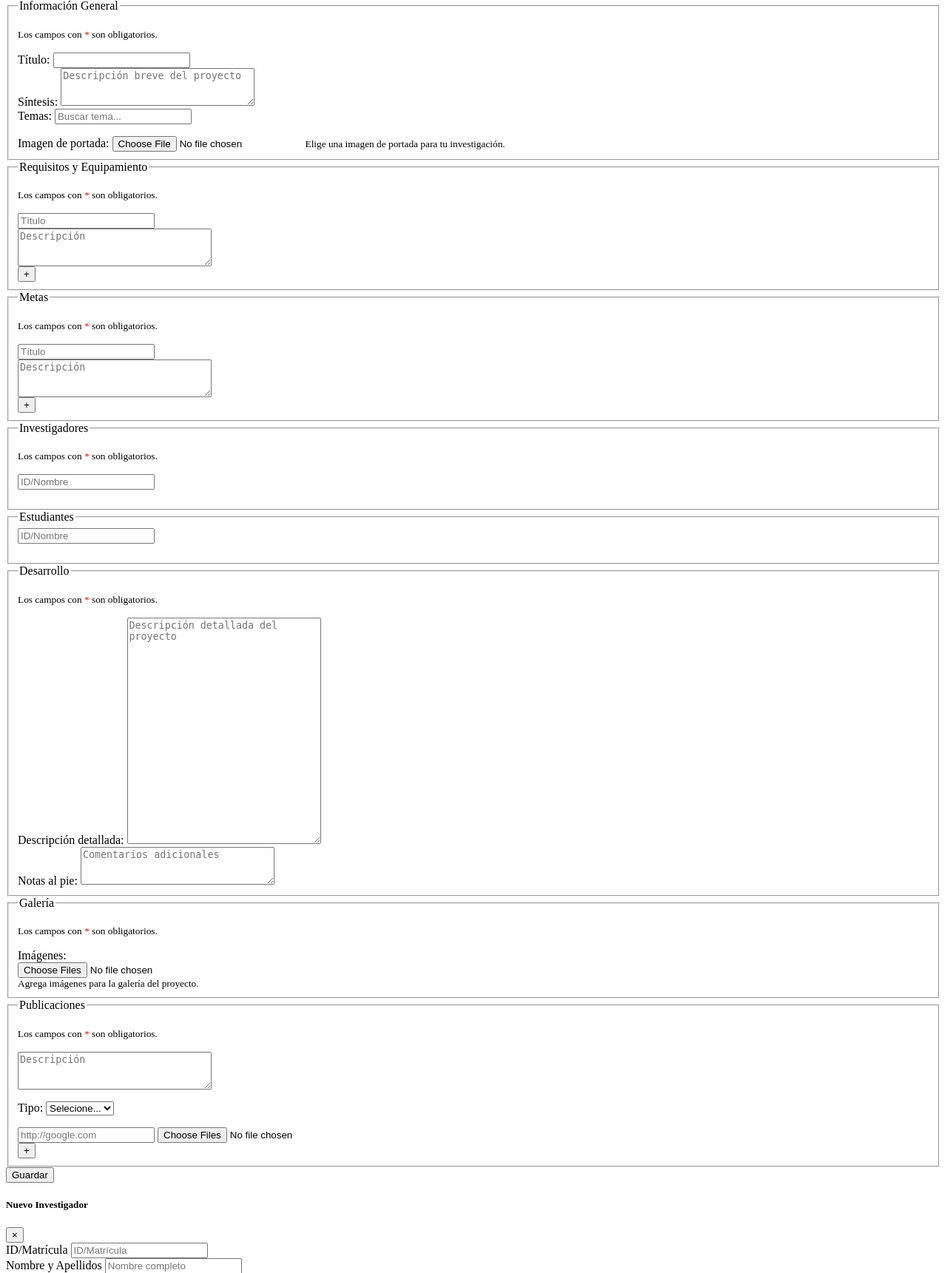
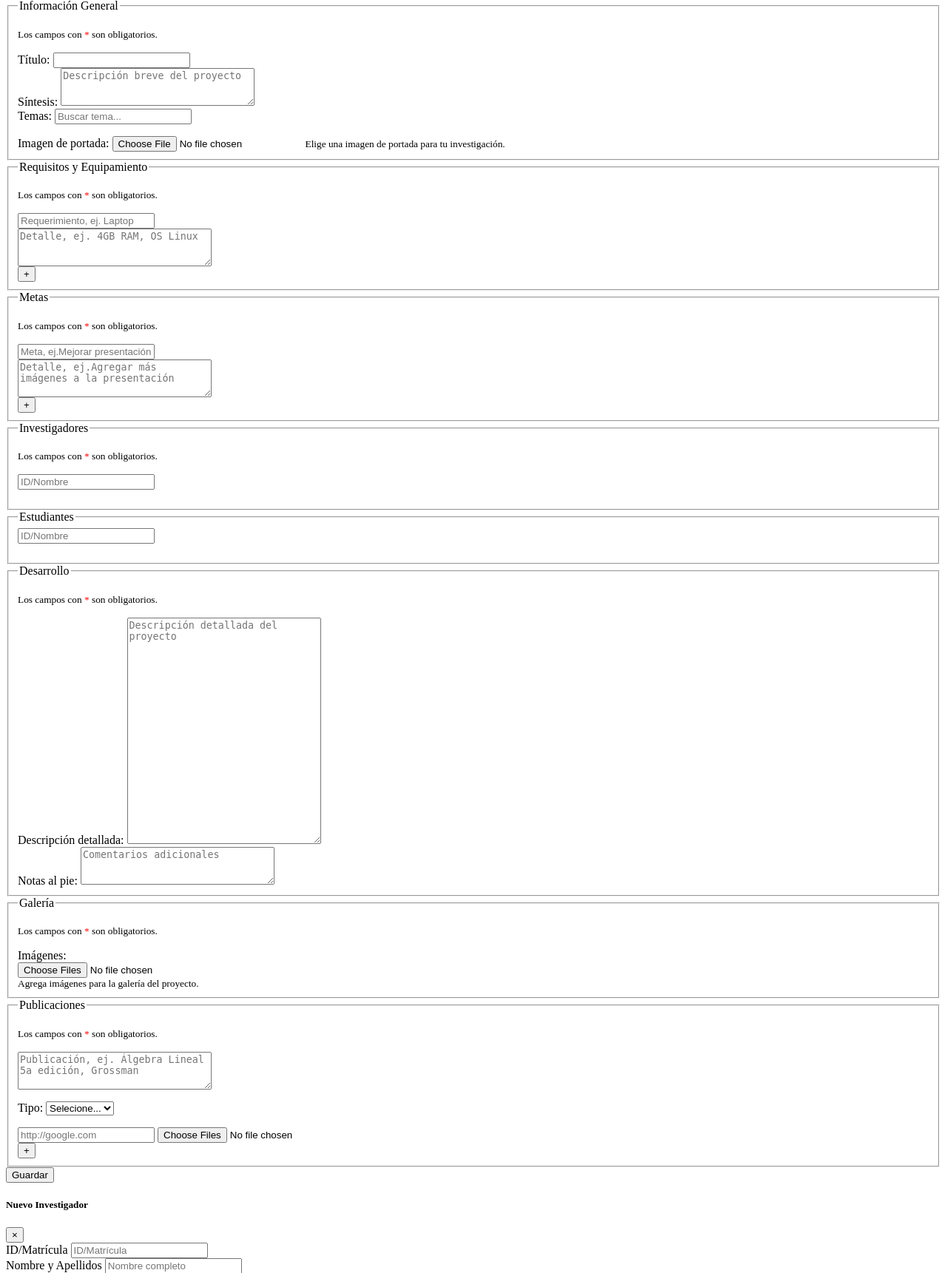
Before and after one commit to mauricioabisay/rpmu_ci, a PHP site: the page made by application/views/admin/research/create.php in a window 1280 px wide. Shown: the part 151-1872 px from the top of the page at 74% size. Run offline with PHP 8.4, Linux system fonts and the light colour scheme; the template is opened without the code that fills it: most values are stand-ins (such as "Sample title", 1, 10 or a date in 2020); data that the repository does not hold is empty.

Commit message:
Admin research form placeholders updated

```diff
--- a/application/views/admin/research/create.php
+++ b/application/views/admin/research/create.php
@@ -94,10 +94,10 @@
 						<input type="hidden" class="delete" name="requirement_delete[]" value="<?php echo set_value('requirement_delete')[$i] ;?>">
 						<input type="hidden" class="id" name="requirement_id[]" value="<?php echo set_value('requirement_id')[$i] ;?>">
 						<div class="form-group col-md-4">
-							<input type="text" class="form-control" name="requirement_title[]" placeholder="Título" value="<?php echo set_value('requirement_title')[$i] ;?>">
+							<input type="text" class="form-control" name="requirement_title[]" placeholder="Requerimiento, ej. Laptop" value="<?php echo set_value('requirement_title')[$i] ;?>">
 						</div>
 						<div class="form-group col-md-6">
-							<textarea name="requirement_description[]" class="form-control" cols="30" rows="3" placeholder="Descripción"><?php echo set_value('requirement_description')[$i] ;?></textarea>
+							<textarea name="requirement_description[]" class="form-control" cols="30" rows="3" placeholder="Detalle, ej. 4GB RAM, OS Linux"><?php echo set_value('requirement_description')[$i] ;?></textarea>
 						</div>
 						<div class="form-group col-md-1">
 							<input class="btn btn-primary minus" type="button" value="-">
@@ -109,10 +109,10 @@
 					<input type="hidden" class="delete" name="requirement_delete[]" value="-1">
 					<input type="hidden" class="id" name="requirement_id[]" value="-1">
 					<div class="form-group col-md-4">
-						<input type="text" class="form-control" name="requirement_title[]" placeholder="Título">
+						<input type="text" class="form-control" name="requirement_title[]" placeholder="Requerimiento, ej. Laptop">
 					</div>
 					<div class="form-group col-md-6">
-						<textarea name="requirement_description[]" class="form-control" cols="30" rows="3" placeholder="Descripción"></textarea>
+						<textarea name="requirement_description[]" class="form-control" cols="30" rows="3" placeholder="Detalle, ej. 4GB RAM, OS Linux "></textarea>
 					</div>
 					<div class="form-group col-md-1">
 						<input class="btn btn-primary plus" type="button" value="+">
@@ -137,10 +137,10 @@
 						<input class="delete" type="hidden" name="goal_delete[]" value="<?php echo set_value('goal_delete')[$i] ;?>">
 						<input class="id" type="hidden" name="goal_id[]" value="<?php echo set_value('goal_id')[$i] ;?>">
 						<div class="form-group col-md-4">
-							<input type="text" class="form-control" name="goal_title[]" placeholder="Título" value="<?php echo set_value('goal_title')[$i] ;?>">
+							<input type="text" class="form-control" name="goal_title[]" placeholder="Meta, ej.Mejorar presentación" value="<?php echo set_value('goal_title')[$i] ;?>">
 						</div>
 						<div class="form-group col-md-6">
-							<textarea name="goal_description[]" class="form-control" cols="30" rows="3" placeholder="Descripción"><?php echo set_value('goal_description')[$i] ;?></textarea>
+							<textarea name="goal_description[]" class="form-control" cols="30" rows="3" placeholder="Detalle, ej.Agregar más imágenes a la presentación"><?php echo set_value('goal_description')[$i] ;?></textarea>
 						</div>
 						<div class="form-group col-md-1">
 							<input class="btn btn-primary minus" type="button" value="-">
@@ -152,10 +152,10 @@
 					<input class="delete" type="hidden" name="goal_delete[]" value="-1">
 					<input class="id" type="hidden" name="goal_id[]" value="-1">
 					<div class="form-group col-md-4">
-						<input type="text" class="form-control" name="goal_title[]" placeholder="Título">
+						<input type="text" class="form-control" name="goal_title[]" placeholder="Meta, ej.Mejorar presentación">
 					</div>
 					<div class="form-group col-md-6">
-						<textarea name="goal_description[]" class="form-control" cols="30" rows="3" placeholder="Descripción"></textarea>
+						<textarea name="goal_description[]" class="form-control" cols="30" rows="3" placeholder="Detalle, ej.Agregar más imágenes a la presentación"></textarea>
 					</div>
 					<div class="form-group col-md-1">
 						<input class="btn btn-primary plus" type="button" value="+">
@@ -253,7 +253,7 @@
 					<input class="delete" type="hidden" name="citation_delete[]" value="-1">
 					<input class="id" type="hidden" name="citation_id[]" value="-1">
 					<div class="form-group col-md-4">
-						<textarea name="citation_description[]" class="form-control" cols="30" rows="3" placeholder="Descripción"></textarea>
+						<textarea name="citation_description[]" class="form-control" cols="30" rows="3" placeholder="Publicación, ej. Álgebra Lineal 5a edición, Grossman"></textarea>
 					</div>
 					<div class="form-group col-md-3 type">
 						<p>
--- a/application/views/public/layouts/main.php
+++ b/application/views/public/layouts/main.php
@@ -82,6 +82,10 @@
 		}
 		.rpm-research .degrees .list span:last-child::after {
 			content: '';
+		}
+		.rpm-research .goals ul li,
+		.rpm-research .requirements ul li {
+			font-weight: 400;
 		}
 		/****/
 		.rpm-participants {
```
Also changed, not shown: application/views/admin/research/edit.php (+10 -10 lines), application/views/public/research.php (+6 -4 lines).
